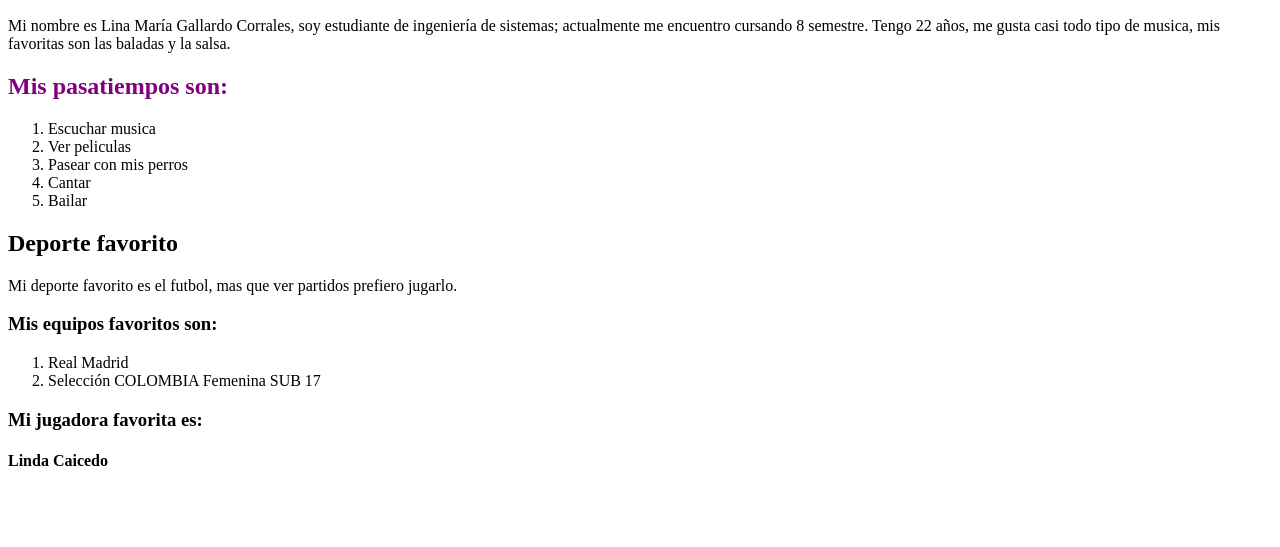
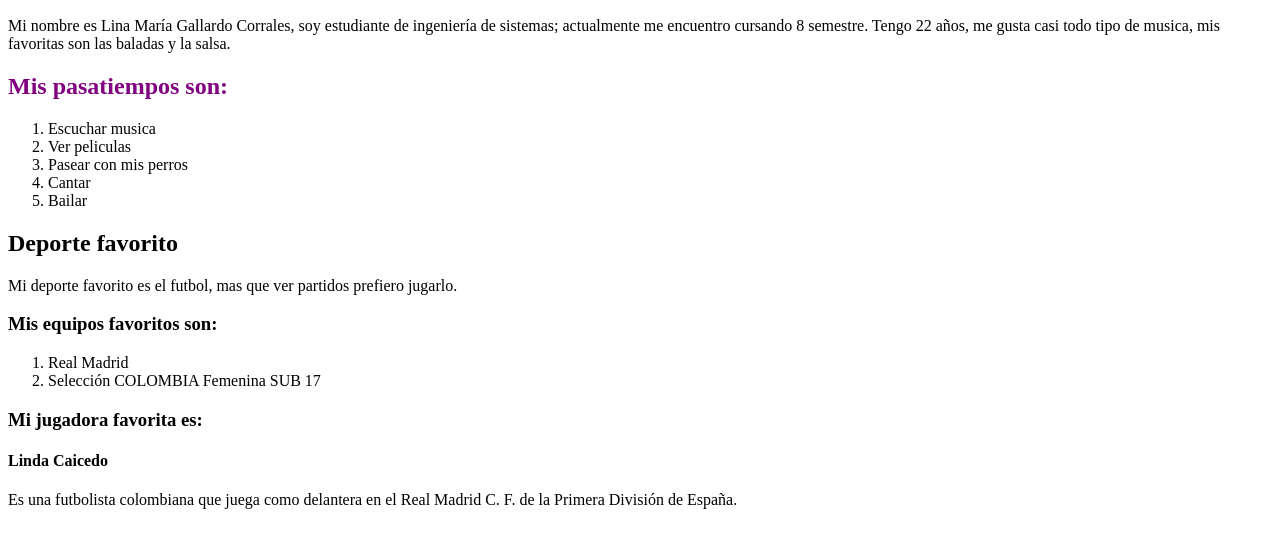
Before and after one commit to Lina-Gallardo/Rubrica_Buenas_Practicas, a plain HTML site: page index.html in a window 1280 px wide. Shown: the part 87-634 px from the top of the page. Drawn offline with Linux system fonts and the light colour scheme.

Commit message:
Complemento Jugadora

```diff
--- a/index.html
+++ b/index.html
@@ -32,6 +32,7 @@
       </ol>
       <h3>Mi jugadora favorita es: </h3>
       <h4>Linda Caicedo</h4>
+      <p>Es una futbolista colombiana que juega como delantera en el Real Madrid C. F. de la Primera División de España.</p>
     </div>
   </body>
 </html>
```
